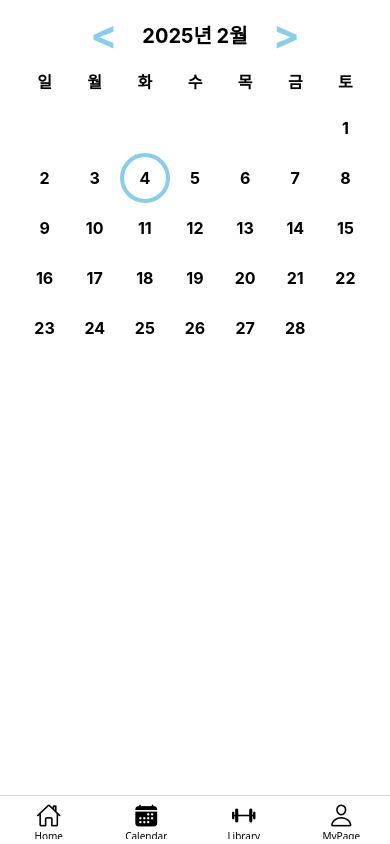
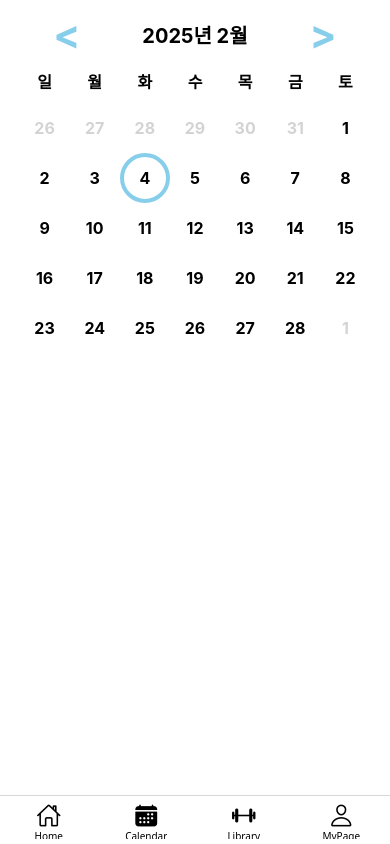
Before and after one commit to yunhyeonji/bunnit-frontend, a React Native app: screen /Calendar in a window 390 px wide. Built offline with nearby package versions, Linux system fonts and the light colour scheme.

Commit message:
[250207]yhj - 이전, 다음 달 날짜 추가 표시 - 버튼 위치 변경

```diff
--- a/src/components/CalendarComponent.jsx
+++ b/src/components/CalendarComponent.jsx
@@ -31,21 +31,23 @@ const Calendar = () => {
     const numberOfDays = lastDay.getDate(); // 해당 월의 마지막 날
     const days = []; // 해당 월의 날짜
 
-    // 앞쪽 빈 공간 추가
-    for (let i = 0; i < firstDayOfWeek; i++) {
-      days.push(null);
+    const prevMonthLastDay = new Date(year, month, 0).getDate(); // 이전 달의 마지막 날
+
+    // 이전 달의 날짜 추가
+    for (let i = firstDayOfWeek - 1; i >= 0; i--) {
+      days.push({day: prevMonthLastDay - i, isPrevMonth: true});
     }
 
     // 날짜 추가
     for (let i = 1; i <= numberOfDays; i++) {
-      days.push(i);
+      days.push({day: i, isPrevMonth: false});
     }
 
     // 뒷쪽 빈 공간 추가
     const remainingDays = 7 - (days.length % 7);
     if (remainingDays !== 7) {
-      for (let i = 0; i < remainingDays; i++) {
-        days.push(null);
+      for (let i = 1; i <= remainingDays; i++) {
+        days.push({day: i, isNextMonth: true});
       }
     }
 
@@ -83,7 +85,12 @@ const Calendar = () => {
   };
 
   // 날짜 선택 핸들러
-  const handleSelectDate = day => {
+  const handleSelectDate = (day, isPrevMonth, isNextMonth) => {
+    if (isPrevMonth) {
+      changeMonth('prev');
+    } else if (isNextMonth) {
+      changeMonth('next');
+    }
     if (day) {
       setSelectedDate({year: currentYear, month: currentMonth, day});
     }
@@ -113,18 +120,30 @@ const Calendar = () => {
 
       {/* 날짜 표시 */}
       <View style={styles.calendar}>
-        {daysInMonth.map((day, index) => {
+        {daysInMonth.map((item, index) => {
           const isSelected =
             selectedDate.year === currentYear &&
             selectedDate.month === currentMonth &&
-            selectedDate.day === day;
+            selectedDate.day === item.day &&
+            !item.isPrevMonth &&
+            !item.isNextMonth;
 
           return (
             <TouchableOpacity
               key={index}
               style={[styles.dateCell, isSelected && styles.selectedDate]}
-              onPress={() => handleSelectDate(day)}>
-              {day && <DefaultText>{day}</DefaultText>}
+              disabled={item.isPrevMonth || item.isNextMonth}
+              onPress={() =>
+                handleSelectDate(item.day, item.isPrevMonth, item.isNextMonth)
+              }>
+              <DefaultText
+                style={
+                  item.isPrevMonth || item.isNextMonth
+                    ? styles.inactiveDate
+                    : null
+                }>
+                {item.day}
+              </DefaultText>
             </TouchableOpacity>
           );
         })}
@@ -141,7 +160,9 @@ const styles = StyleSheet.create({
   },
   // 년, 월, 변경 버튼 부분
   navigation: {
+    width: '95%',
     flexDirection: 'row',
+    justifyContent: 'space-between',
     alignItems: 'center',
     marginBottom: 10,
   },
@@ -181,6 +202,9 @@ const styles = StyleSheet.create({
     borderColor: 'skyblue',
     borderWidth: 4,
   },
+  inactiveDate: {
+    color: 'lightgray',
+  },
 });
 
 export default Calendar;
```
